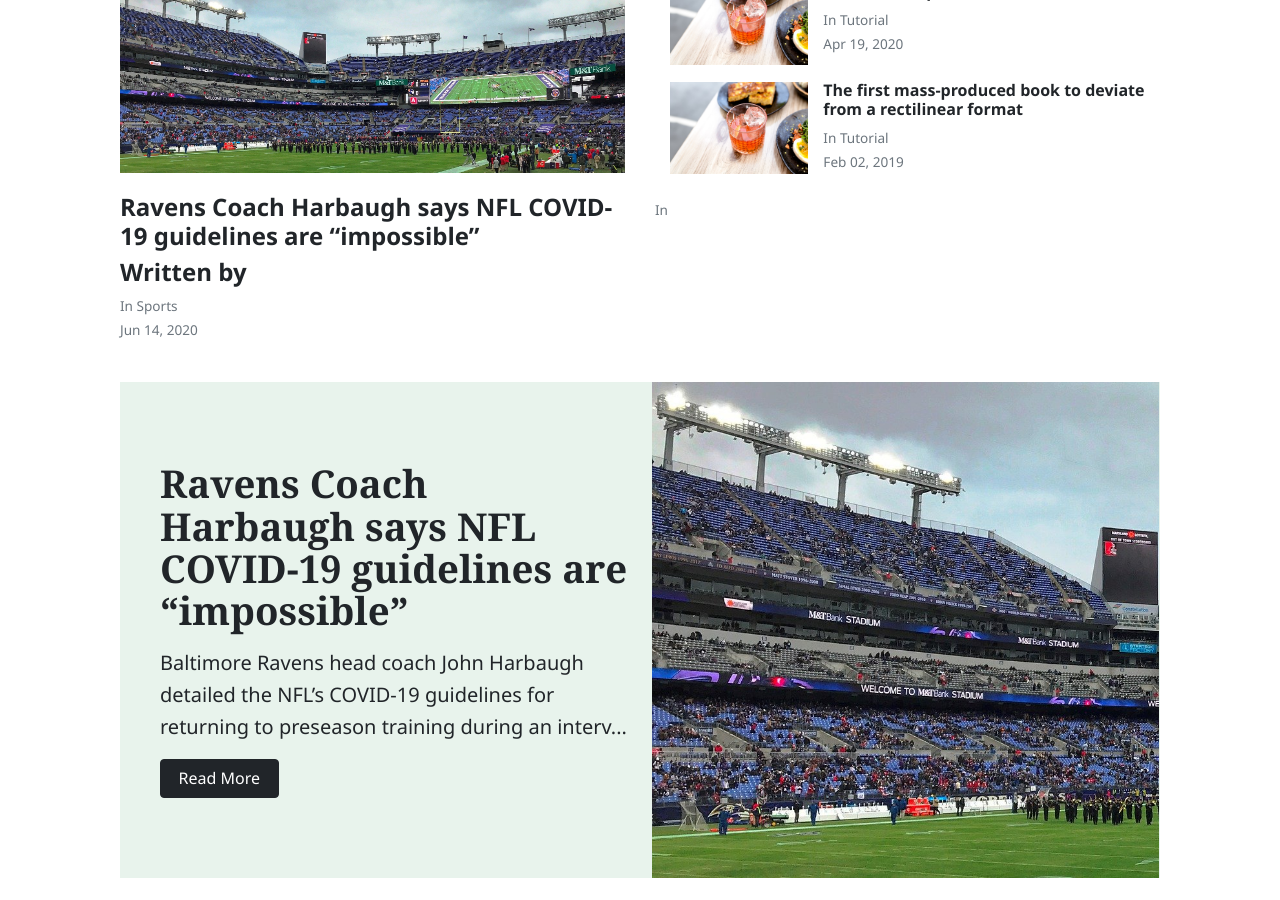
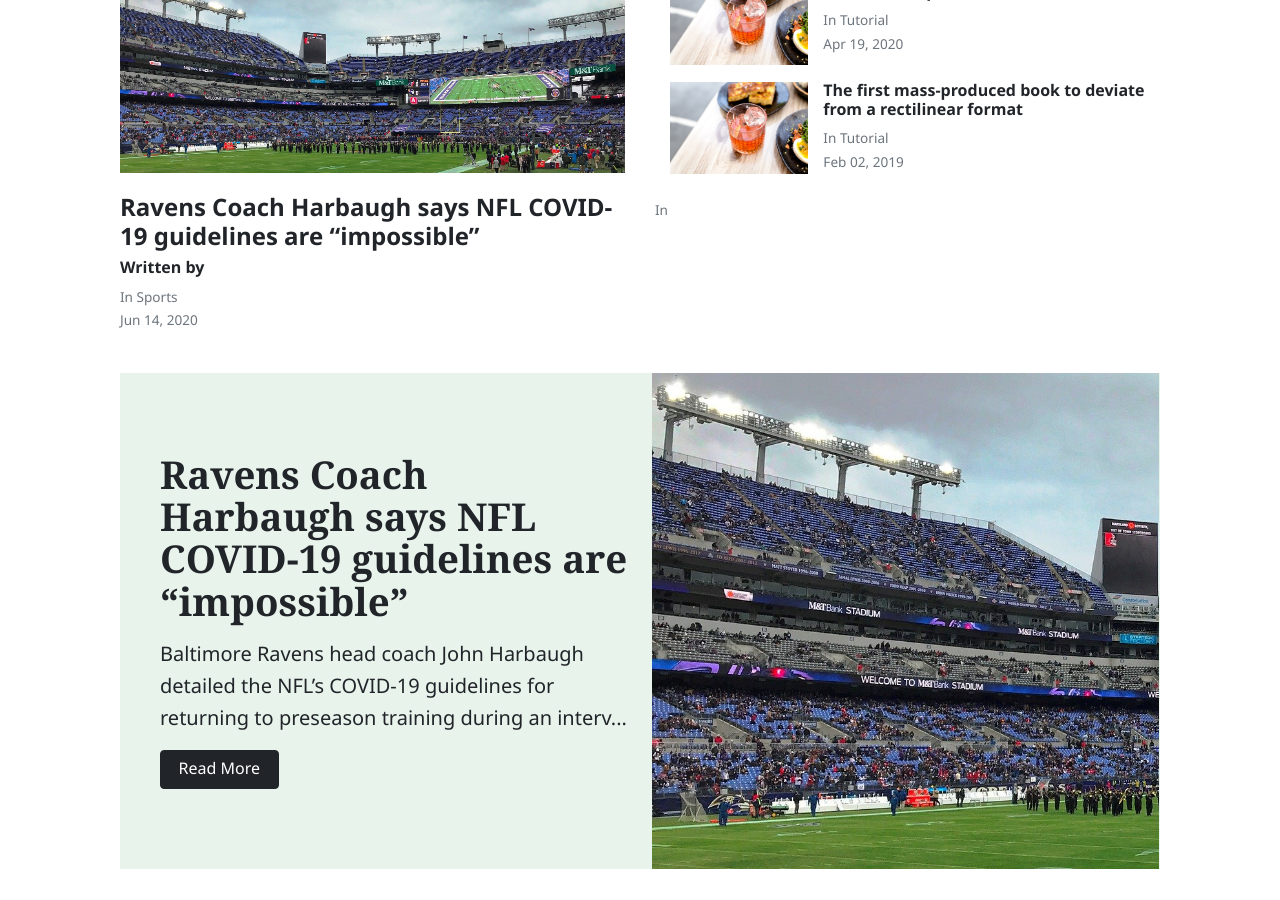
Before and after one commit to connormcdxc/The-LT-Sentinel, a Jekyll site: the page built from index.html, in a window 1280 px wide and 900 px high, scrolled down 522 px. Built offline with Jekyll 4.4.1, drawn with Linux system fonts in a browser that asks for light colours; nearby versions of some CDN libraries; some web fonts are replaced; the list of posts is cut into pages by our own code.

Commit message:
Update index.html

```diff
--- a/index.html
+++ b/index.html
@@ -35,9 +35,9 @@ description: "Get your stories, get your news. Stay informed."
     <!--<p class="excerpt">
         {{ latest_post.excerpt | strip_html | strip_newlines | truncate: 136 }}
     </p>-->
-    <h4 class="font-weight-bold">Written by
+    <h6 class="font-weight-bold">Written by
         {{ author.name }}
-    </h4>
+    </h6>
     <div>
         <small class="d-block text-muted">
             In <span class="catlist">
```
